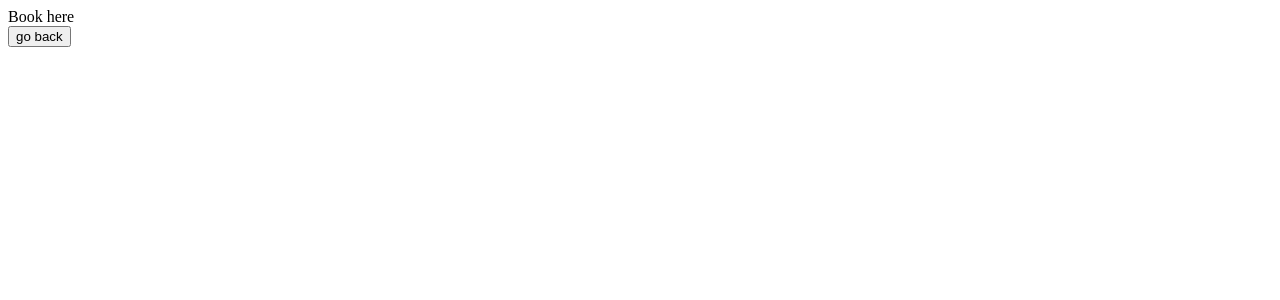
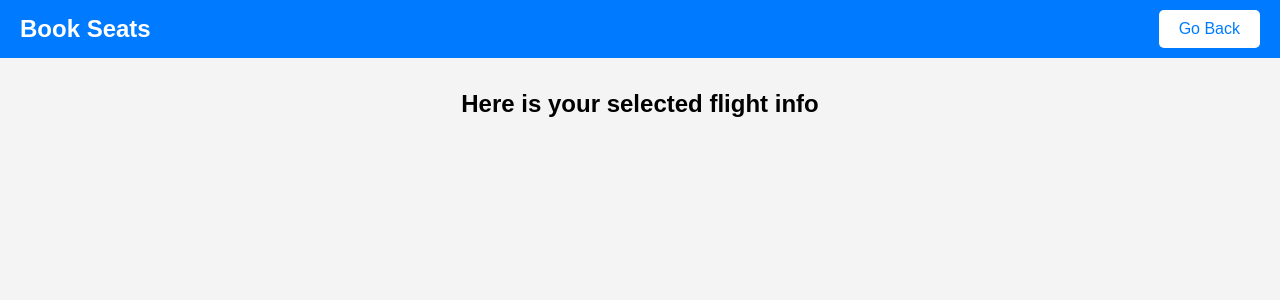
Before and after one commit to divyarajparia/Airline-Reservation-System-with-Dynamic-Scheduling, a Flask app: template templates/book_flight.html in a window 1280 px wide. Shown: the top 300 px of the page. Run offline with Flask 3, Linux system fonts and the light colour scheme; the template is opened without the code that fills it, so the values that code supplies are empty; some libraries are stand-ins or nearby versions.

Commit message:
updated book_flights

```diff
--- a/app.py
+++ b/app.py
@@ -158,10 +158,9 @@ def book_flight():
     selected_route_id = str(request.form.get('selected_flight'))
     print("selected_route_id:", selected_route_id)
     print(session['flight_route_info'])
-    if selected_route_id:
-        selected_route = session['flight_route_info'][selected_route_id]
-        print("the selected one is:", selected_route)
-    return render_template('book_flight.html')
+    print(session['flight_route_info'][selected_route_id])
+    print(session["num_passengers"])
+    return render_template('book_flight.html', selected_route = session['flight_route_info'][selected_route_id])
 
 
 
--- /dev/null
+++ b/static/book_flight_styles.css
@@ -0,0 +1,95 @@
+body {
+    font-family: Arial, sans-serif;
+    background-color: #f4f4f4;
+    margin: 0;
+    padding: 0;
+}
+
+header {
+    display: flex;
+    justify-content: space-between;
+    align-items: center;
+    background-color: #007BFF;
+    padding: 10px 20px;
+    color: white;
+}
+
+header .logo {
+    font-size: 24px;
+    font-weight: bold;
+}
+
+header .nav-buttons {
+    display: flex;
+    gap: 10px;
+}
+
+header .nav-buttons button {
+    background-color: white;
+    color: #007BFF;
+    border: none;
+    padding: 10px 20px;
+    cursor: pointer;
+    border-radius: 5px;
+    font-size: 16px;
+}
+
+header .nav-buttons button:hover {
+    background-color: #0056b3;
+    color: white;
+}
+
+.selected-flight-container {
+    display: flex;
+    flex-wrap: wrap;
+    gap: 2rem;
+    justify-content: center;
+    padding: 2rem;
+    max-width: 1200px;
+    margin: auto;
+}
+
+.info-header {
+    width: 100%;
+    text-align: center;
+    font-size: 1.5rem;
+    font-weight: bold;
+    margin-bottom: 1.5rem;
+}
+
+.route-box {
+    border-radius: 20px;
+    overflow: hidden;
+    box-shadow: 0 8px 16px rgba(0, 0, 0, 0.1);
+    background: #ffffff;
+    display: flex;
+    flex-wrap: nowrap;
+    min-width: 300px;
+}
+
+.flight-info {
+    display: flex;
+    flex-direction: column;
+    justify-content: space-between;
+    padding: 1.5rem;
+    border-right: 1px solid #ddd;
+    flex: 1;
+}
+
+.flight-info:last-child {
+    border-right: none;
+}
+
+.flight-details {
+    display: flex;
+    flex-direction: column;
+}
+
+.flight-info p {
+    margin: 0.5rem 0;
+}
+
+.flight-number {
+    font-weight: bold;
+    color: #007bff;
+}
--- a/templates/book_flight.html
+++ b/templates/book_flight.html
@@ -3,14 +3,44 @@
 
 <head>
     <meta charset="UTF-8">
-    <title>Book here</title>
+    <title>Book Your Flight</title>
+    <link rel="stylesheet" href="{{ url_for('static', filename='book_flight_styles.css') }}">
 </head>
 
 <body>
     <header>
-        <div class="logo">Book here</div>
+        <div class="logo"> Book Seats </div>
         <div class="nav-buttons">
-            <button onclick="window.location.href='{{ url_for('dashboard') }}'">go back</button>
+            <button onclick="window.location.href='{{ url_for('dashboard') }}'">Go Back</button>
         </div>
     </header>
+
+    <div class="selected-flight-container">
+        <div class="info-header">Here is your selected flight info</div>
+        <div class="route-box">
+            {% for flight in selected_route %}
+            <div class="flight-info">
+                <div class="flight-details">
+                    <p class="flight-number">Flight Number: {{ flight[1] }}</p>
+                    <p><strong>Aircraft:</strong> {{ flight[2] }}</p>
+                    <p><strong>Airline:</strong> {{ flight[3] }}</p>
+                </div>
+                <div class="flight-details">
+                    <p><strong>From:</strong> {{ flight[4] }}</p>
+                    <p><strong>To:</strong> {{ flight[5] }}</p>
+                </div>
+                <div class="flight-details">
+                    <p><strong>Departure:</strong> {{ flight[6] }}</p>
+                    <p><strong>Arrival:</strong> {{ flight[7] }}</p>
+                </div>
+                <div class="flight-details">
+                    <p><strong>Price:</strong> ${{ flight[8] }}</p>
+                </div>
+            </div>
+            {% endfor %}
+        </div>
+    </div>
+
 </body>
+
+</html>
```
